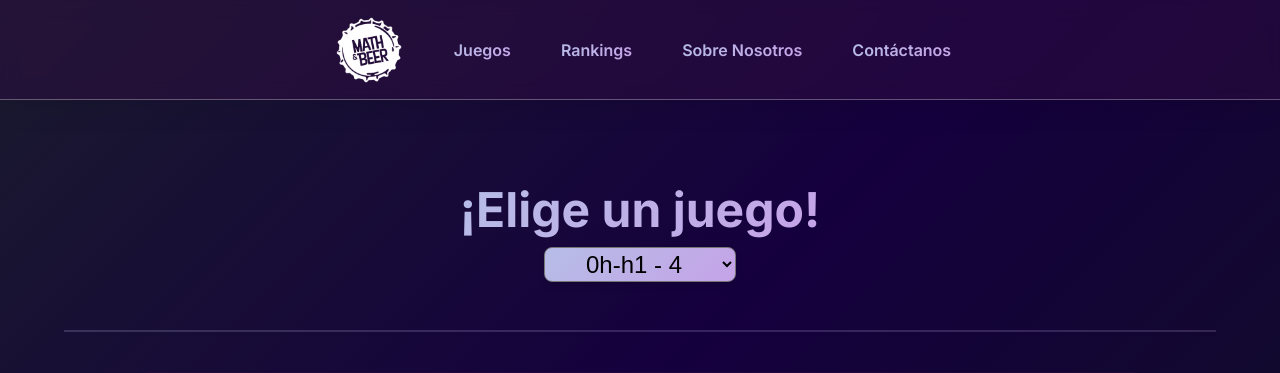
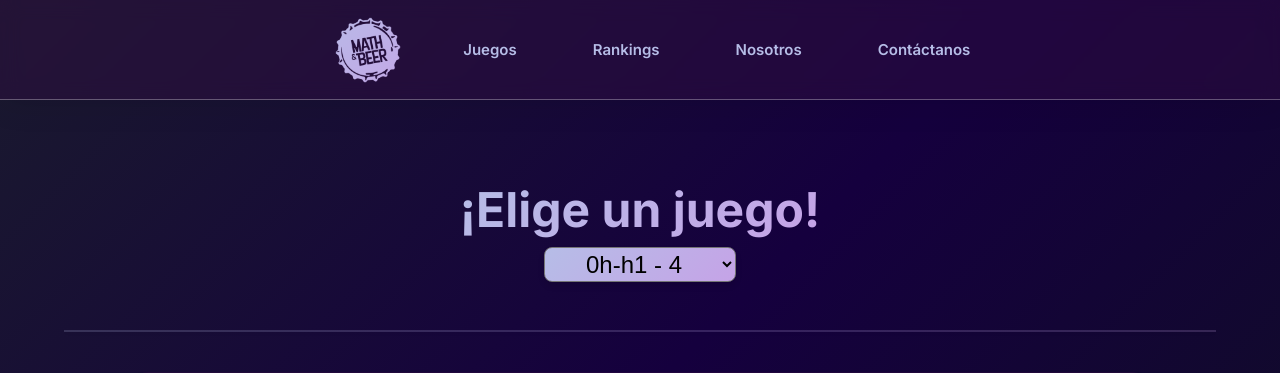
Before and after one commit to Nickdiaz14/math_and_beer_games, a Flask app: page /leaderboards in a window 1280 px wide. Shown: the top 373 px of the page. Run offline with Flask 3, Linux system fonts and the light colour scheme.

Commit message:
Repair nav buttons

```diff
--- a/static/css/main.css
+++ b/static/css/main.css
@@ -38,7 +38,24 @@ header {
   position: sticky;
   top: 0;
   z-index: 1000;
-  border-bottom: 1px solid rgba(255, 255, 255, 0.3);}
+  border-bottom: 1px solid rgba(255, 255, 255, 0.3);
+}
+
+.logo {
+  width: 10vw;
+  height: 10vh;
+  float: left;
+  margin-right: 2vw;
+  background: var(--primary-gradient-text);
+  -webkit-mask-image:url('/static/images/logo_M&B_b.png');
+  mask-image: url('/static/images/logo_M&B_b.png');
+  -webkit-mask-repeat: no-repeat;
+  mask-repeat: no-repeat;
+  -webkit-mask-size: contain;
+  mask-size: contain;
+  -webkit-mask-position: center;
+  mask-position: center;
+}
 
 main {
   height: 100%;
@@ -59,30 +76,22 @@ main div {
   justify-content: center;
 }
 
-.logo {
+.menu {
   display: flex;
-  align-items: center;
-  margin-right: 45px;
+  gap: 5vw; /* espacio entre los enlaces del menú */
 }
 
-.menu {
-  display: flex;
-  gap: 50px; /* espacio entre los enlaces del menú */
+.menu button {
+  color: #b6bde7;
+  background: none;
+  font-family: 'Inter', sans-serif;
+  font-weight: 600;
+  font-size: min(2.6vw, 15px);
+  transition: all 0.3s ease;
+  border: none;
 }
 
-.menu a {
-  background: var(--primary-gradient-text);
-  background-clip: text;
-  -webkit-background-clip: text;
-  -webkit-text-fill-color: transparent;
-  text-decoration: none;
-  font-family: 'Inter', sans-serif;
-  font-weight: 600;
-  font-size: 100%;
-  transition: all 0.3s ease;
-}
-
-.menu a:hover {
+.menu button:hover {
   color: #ffc800;
   font-size: 18px;
   transition: all 0.3s ease;
--- a/templates/leaderboards.html
+++ b/templates/leaderboards.html
@@ -9,14 +9,12 @@
 </head>
 <body>
     <header>
-        <div class="logo">
-            <img src="../static/images/logo_M&B_b.png" alt="Logo TOV" width="80" height="80">
-        </div>
+        <div class="logo"></div>
         <nav class="menu">
-            <a href="menu.html">Juegos</a>
-            <a href="leaderboards.html">Rankings</a>
-            <a href="about.html">Sobre Nosotros</a>
-            <a href="contact.html">Contáctanos</a>
+            <button onclick="window.location.href='/'">Juegos</button>
+            <button onclick="window.location.href='/leaderboards'">Rankings</button>
+            <button onclick="window.location.href='/leaderboards'">Nosotros</button>
+            <button onclick="window.location.href='/leaderboards'">Contáctanos</button>
         </nav>
     </header>
     <main>
```
Also changed, not shown: templates/menu.html (+5 -7 lines).
